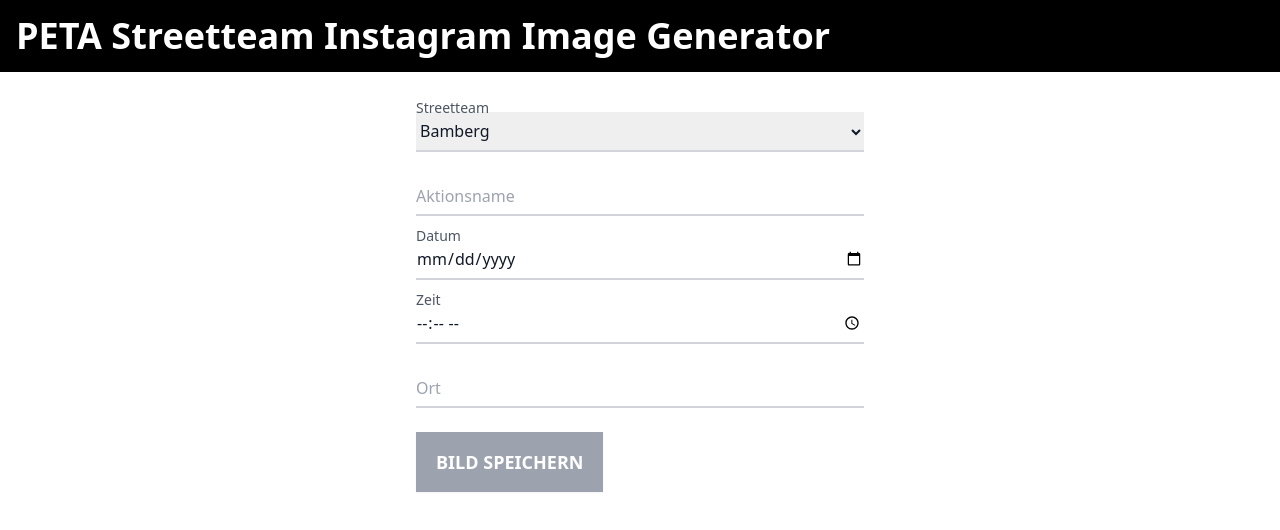
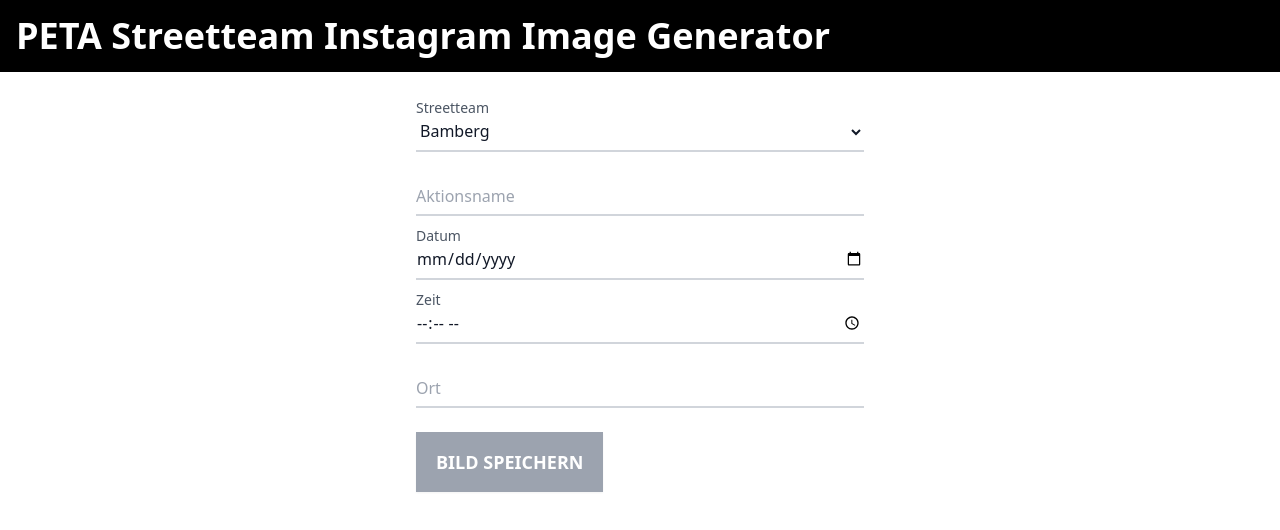
Before and after one commit to SebastianPfliegel/petastreetteaminstaimg, a Vue app: page / in a window 1280 px wide. Shown: the top 530 px of the page. Built offline with nearby package versions, Linux system fonts and the light colour scheme.

Commit message:
On some browsers input bg color is messed up

```diff
--- a/src/App.vue
+++ b/src/App.vue
@@ -64,7 +64,7 @@
             name="team"
             :disabled="!enabledTeamSelection"
             v-model="team"
-            class="h-10 w-full border-b-2 border-gray-300 bg-none text-gray-900 focus:border-peta-blue focus:outline-none"
+            class="h-10 w-full border-b-2 border-gray-300 bg-inherit text-gray-900 focus:border-peta-blue focus:outline-none"
           >
             <option v-for="(t, i) in sortedTeams" :key="i" :value="t">{{ t.name }}</option>
           </select>
--- a/src/components/Input/DateInput.vue
+++ b/src/components/Input/DateInput.vue
@@ -21,7 +21,7 @@
       :value="props.modelValue"
       @input="updateValue($event)"
       type="date"
-      class="h-10 w-full border-b-2 border-gray-300 bg-none text-gray-900 focus:border-peta-blue focus:outline-none"
+      class="h-10 w-full border-b-2 border-gray-300 bg-inherit text-gray-900 focus:border-peta-blue focus:outline-none"
     />
     <label :for="field" class="absolute -top-3.5 left-0 text-sm text-gray-600">{{ label }}</label>
   </div>
--- a/src/components/Input/TextInput.vue
+++ b/src/components/Input/TextInput.vue
@@ -21,7 +21,7 @@
       :value="props.modelValue"
       @input="updateValue($event)"
       type="text"
-      class="peer h-10 w-full border-b-2 border-gray-300 bg-none text-gray-900 placeholder-transparent focus:border-peta-blue focus:outline-none"
+      class="peer h-10 w-full border-b-2 border-gray-300 bg-inherit text-gray-900 placeholder-transparent focus:border-peta-blue focus:outline-none"
       :placeholder="label"
     />
     <label
--- a/src/components/Input/TimeInput.vue
+++ b/src/components/Input/TimeInput.vue
@@ -21,7 +21,7 @@
       :value="props.modelValue"
       @input="updateValue($event)"
       type="time"
-      class="h-10 w-full border-b-2 border-gray-300 bg-none text-gray-900 focus:border-peta-blue focus:outline-none"
+      class="h-10 w-full border-b-2 border-gray-300 bg-inherit text-gray-900 focus:border-peta-blue focus:outline-none"
     />
     <label :for="field" class="absolute -top-3.5 left-0 text-sm text-gray-600">{{ label }}</label>
   </div>
```
